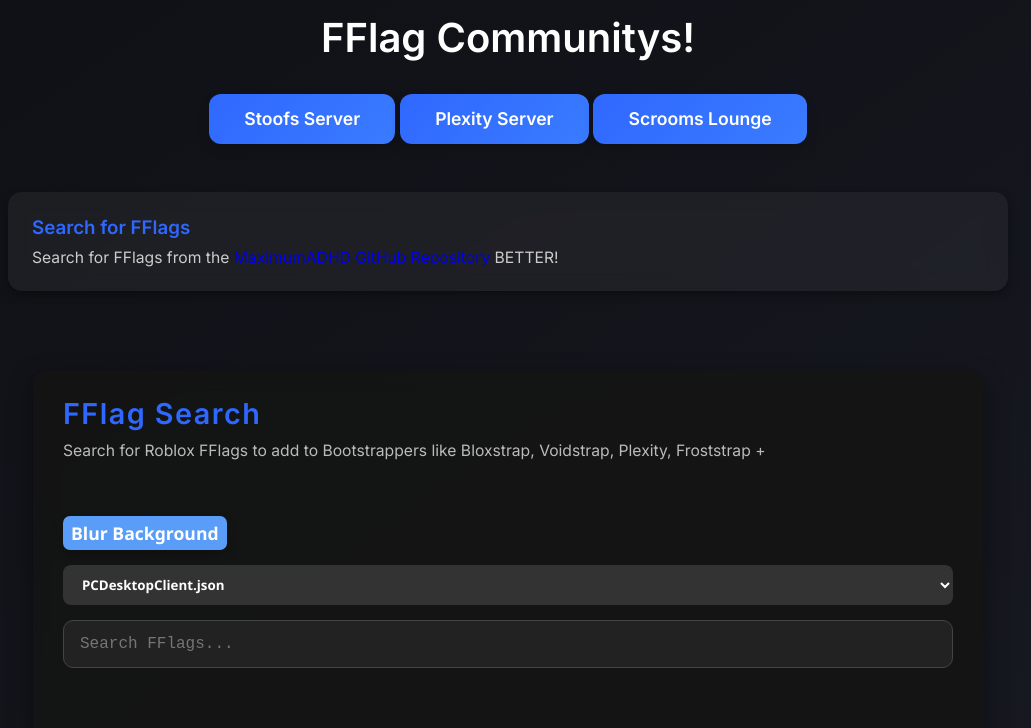
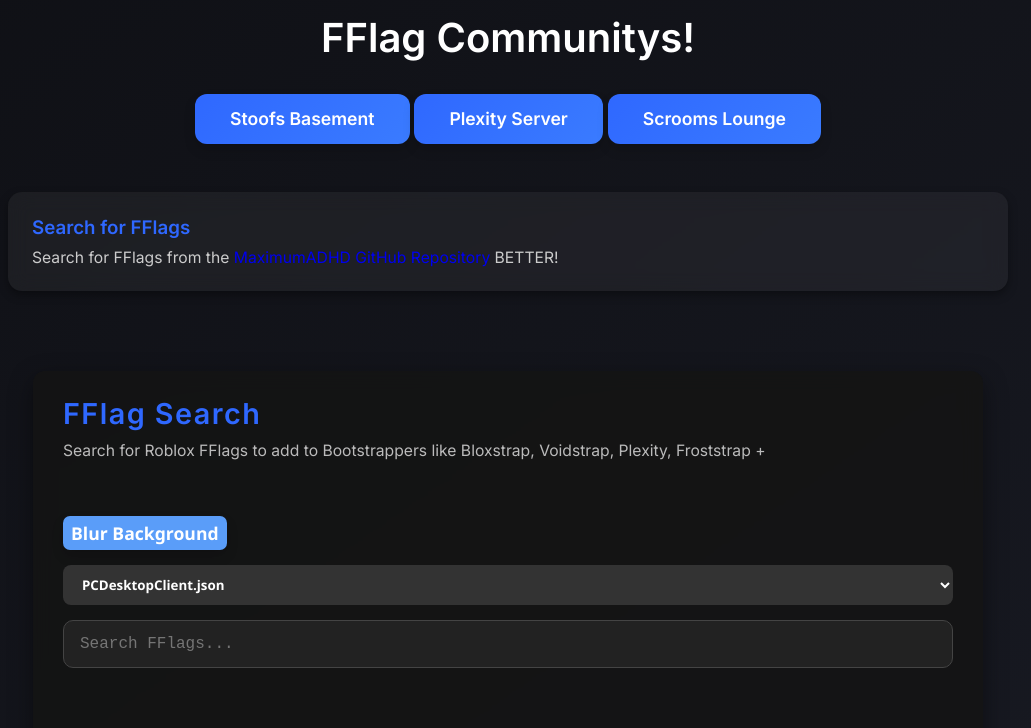
Before and after one commit to KloBraticc/FastFlagTrackerWebsite, a plain HTML site: page index.html in a window 1280 px wide. Shown: the part 55-783 px from the top of the page, without its empty margins (132-1163 px from the left). Drawn offline with Linux system fonts and the light colour scheme; no server answers.

Commit message:
Update index.html

```diff
--- a/index.html
+++ b/index.html
@@ -202,7 +202,7 @@
         <h1>FFlag Communitys!</h1>
         <nav class="btn-group" aria-label="Discord Servers">
             <a href="https://discord.gg/uNy9sp8Taa" aria-label="Stoofs Basement" target="_blank" rel="noopener noreferrer">
-                <button class="download-btn" type="button">Stoofs Server</button>
+                <button class="download-btn" type="button">Stoofs Basement</button>
             </a>
             <a href="https://discord.gg/mZkDzrbkpQ" aria-label="Plexity Server" target="_blank" rel="noopener noreferrer">
                 <button class="download-btn" type="button">Plexity Server</button>
```
